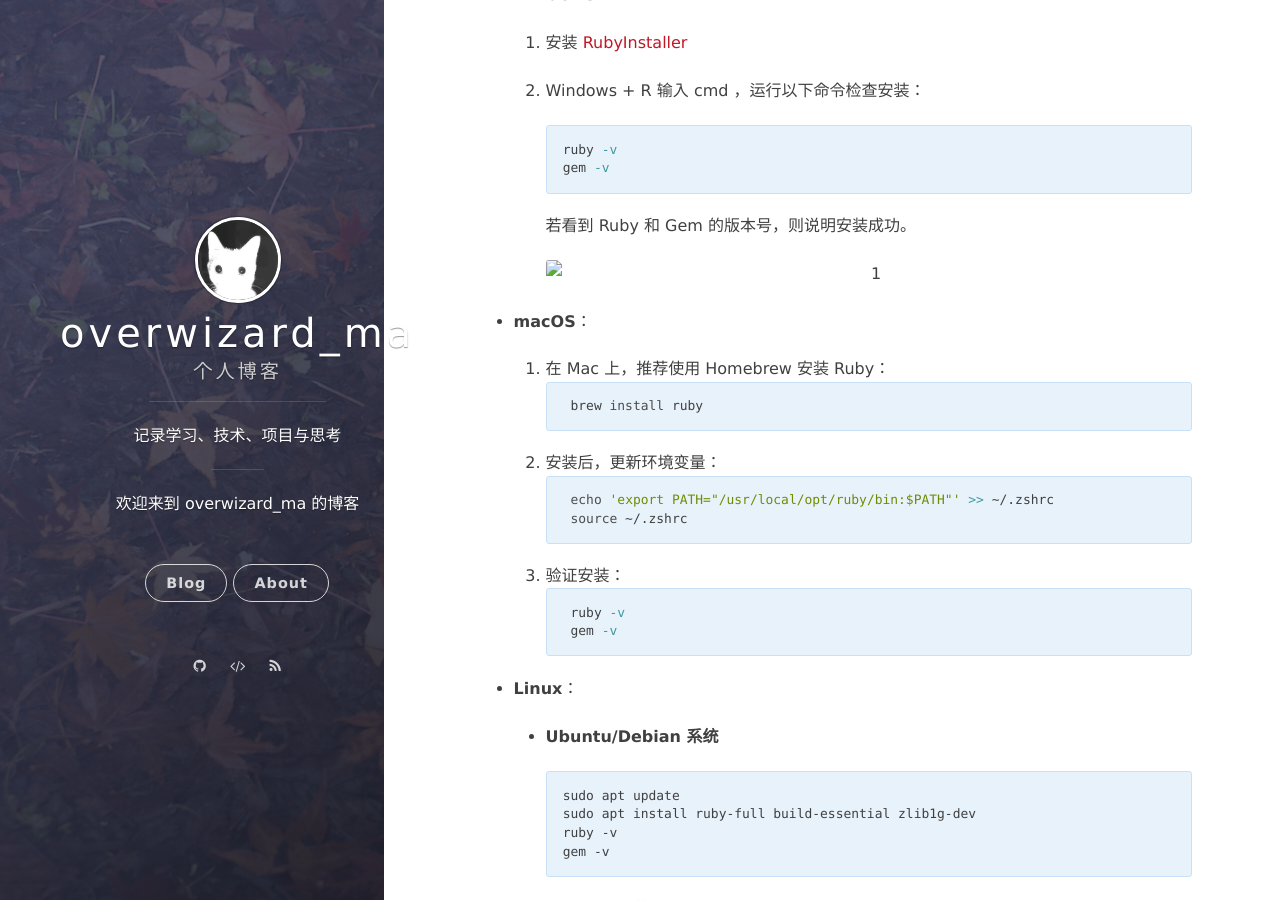
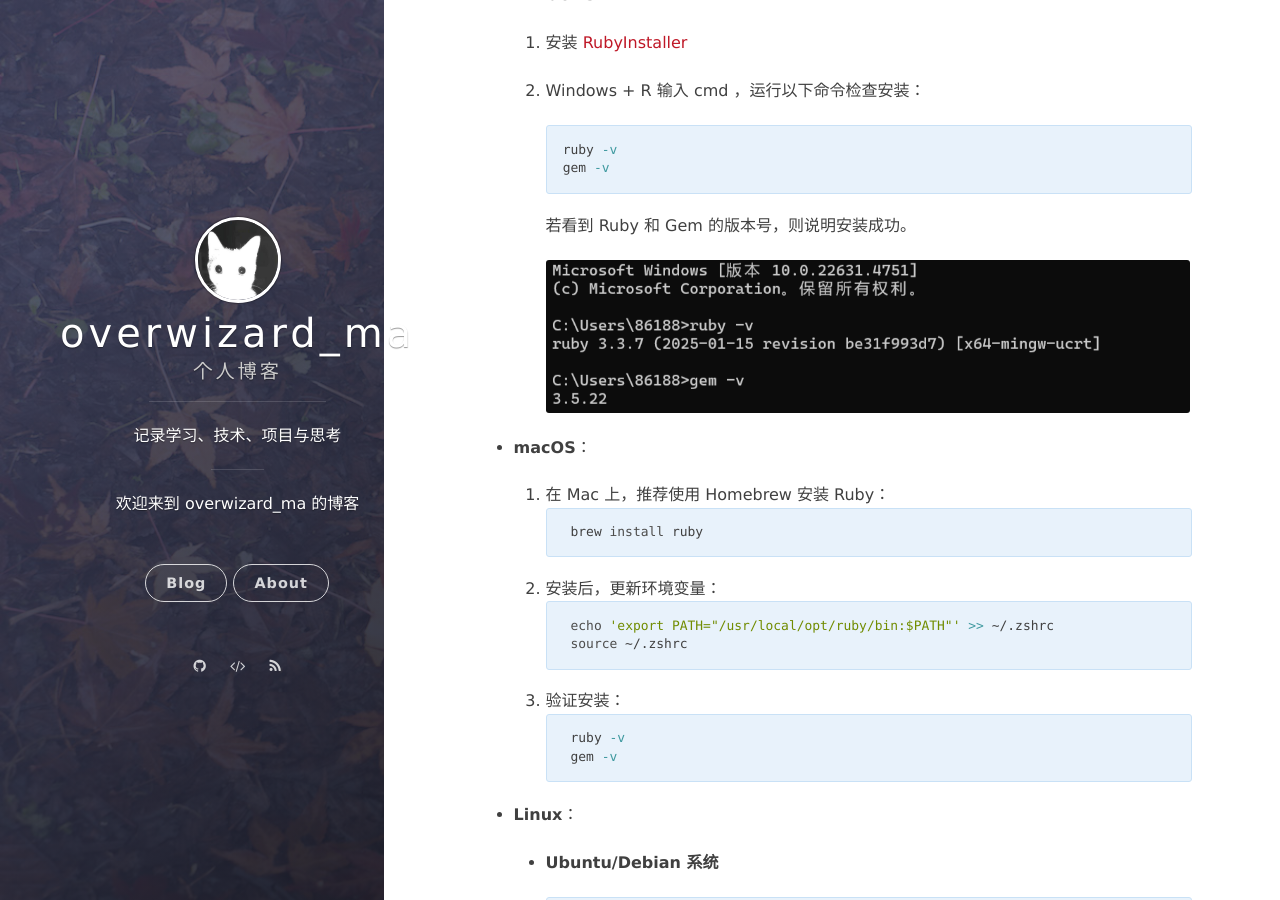
Before and after one commit to verwizard/verwizard.github.io, a Jekyll site: the page built from _posts/25-02-12-静态网站及其生成工具指南.markdown, in a window 1280 px wide and 900 px high, scrolled down 1869 px. Built offline with Jekyll 4.4.1, drawn with Linux system fonts in a browser that asks for light colours; nearby versions of some CDN libraries.

Commit message:
2026_4_28_修改

````diff
--- a/_posts/25-02-12-静态网站及其生成工具指南.markdown
+++ b/_posts/25-02-12-静态网站及其生成工具指南.markdown
@@ -77,7 +77,7 @@ Jekyll 需要 **Ruby** 运行环境，建议使用最新版本的 Ruby。
 
       若看到 Ruby 和 Gem 的版本号，则说明安装成功。
 
-     ![1](..\assets\images\25_02_12_静态网站及其生成工具指南\image1.png)
+     ![1](..\..\..\assets\images\25_02_12_静态网站及其生成工具指南\image1.png)
 
 - **macOS**：
 
@@ -133,7 +133,7 @@ Jekyll 需要 **Ruby** 运行环境，建议使用最新版本的 Ruby。
     bundler -v
     ```
 
-  ![2](..\assets\images\25_02_12_静态网站及其生成工具指南\image2.png)
+    ![2](..\..\..\assets\images\25_02_12_静态网站及其生成工具指南\image2.png)
 
   > **注：** `gem install jekyll bundler` 这条命令用于全局安装 Jekyll 和 Bundler，它 **不依赖于当前所在的目录** 。这意味着你可以在任何目录下打开 **命令提示符（cmd）** 后执行该命令，只需满足以下条件：
   >
@@ -169,11 +169,11 @@ Jekyll 需要 **Ruby** 运行环境，建议使用最新版本的 Ruby。
 
     5.打开浏览器访问 http://127.0.0.1:4000 预览博客
 
-   ![3](..\assets\images\25_02_12_静态网站及其生成工具指南\image3.png)
+    ![3](..\..\..\assets\images\25_02_12_静态网站及其生成工具指南\image3.png)
 
-   ![4](..\assets\images\25_02_12_静态网站及其生成工具指南\image4.png)
+    ![4](..\..\..\assets\images\25_02_12_静态网站及其生成工具指南\image4.png)
 
-   ![5](..\assets\images\25_02_12_静态网站及其生成工具指南\image5.png)
+    ![5](..\..\..\assets\images\25_02_12_静态网站及其生成工具指南\image5.png)
 
 ---
 
````
